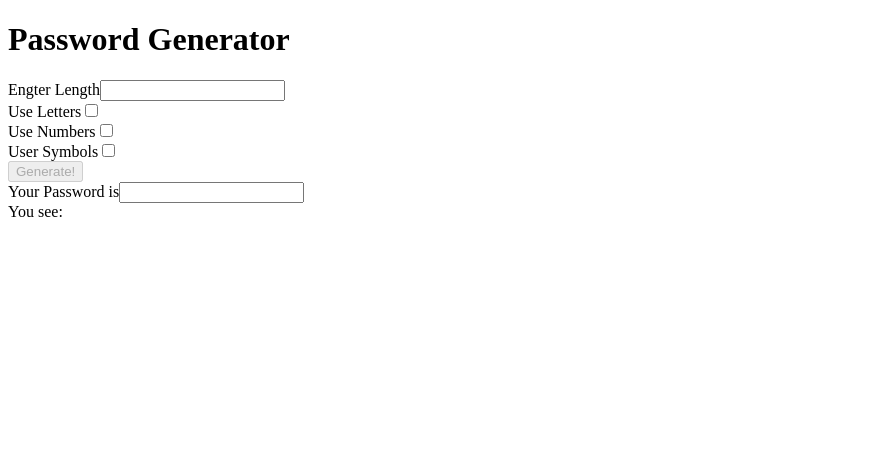
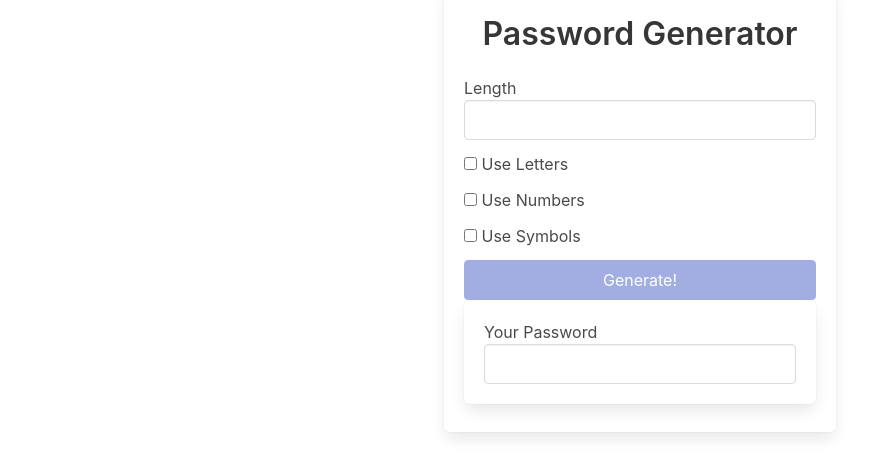
Before and after one commit to quyetdc/angular-psw-generator, an Angular app: page / in a window 1280 px wide. Shown: the top 476 px of the page, without its empty margins (0-892 px from the left). Built offline with nearby package versions, Linux system fonts and the light colour scheme.

Commit message:
Add Pulma styling

```diff
--- a/package.json
+++ b/package.json
@@ -19,6 +19,7 @@
     "@angular/platform-browser": "~11.0.3",
     "@angular/platform-browser-dynamic": "~11.0.3",
     "@angular/router": "~11.0.3",
+    "bulma": "^0.9.1",
     "rxjs": "~6.6.0",
     "tslib": "^2.0.0",
     "zone.js": "~0.10.2"
--- a/src/app/app.component.html
+++ b/src/app/app.component.html
@@ -1,38 +1,52 @@
-<h1>Password Generator</h1>
-
-<div>
-  <label>Engter Length</label>
-  <input (input)="onChangeLength($event)"/>
+<div class="container">
+  <div class="columns is-centered">
+    <div class="box column is-one-third ">
+      <div class=" pl-2 pt-4 pb-4 pr-2">
+        <h1 class="title has-text-centered">Password Generator</h1>
+        <div class="field">
+          <label>Length</label>
+          <input class="input" (input)="onChangeLength($event)" />
         </div>
 
-<div>
-  <label>Use Letters</label>
-  <input type="checkbox" (change)="onChangeUseLetters()"/>
+        <div class="field">
+          <div class="control">
+            <label class="checkbox">
+              <input (change)="onChangeUseLetters()" type="checkbox" />
+              Use Letters
+            </label>
+          </div>
         </div>
 
-<div>
-  <label>Use Numbers</label>
-  <input type="checkbox" (change)="onChangeUseNumbers()"/>
+        <div class="field">
+          <div class="control">
+            <label class="checkbox">
+              <input (change)="onChangeUseNumbers()" type="checkbox" />
+              Use Numbers
+            </label>
+          </div>
         </div>
 
-<div>
-  <label>User Symbols</label>
-  <input type="checkbox" (change)="onChangeUseSymbols()"/>
+        <div class="field">
+          <div class="control">
+            <label class="checkbox">
+              <input (change)="onChangeUseSymbols()" type="checkbox" />
+              Use Symbols
+            </label>
+          </div>
         </div>
 
-<div>
         <button
         [disabled]="!(passwordLength && (useLetters || useNumbers || useSymbols) )"
-    (click)="onButtonClick()">
-
+        (click)="onButtonClick()"
+        class="button is-link is-fullwidth">
           Generate!
         </button>
-</div>
 
-<div>
-  <label>Your Password is</label>
-  <input [value]="getPassword()"/>
-  <div>
-    You see: <div>{{ password }}</div>
+        <div class="box">
+          <label>Your Password</label>
+          <input class="input" [value]="password" />
         </div>
       </div>
+    </div>
+  </div>
+</div>
--- a/src/styles.css
+++ b/src/styles.css
@@ -1 +1,2 @@
 /* You can add global styles to this file, and also import other style files */
+@import 'bulma/css/bulma.css';
```
Also changed, not shown: 1 other file (tests, documents, lock files or other folders). Lines whose indentation alone changed are shown as unchanged.
